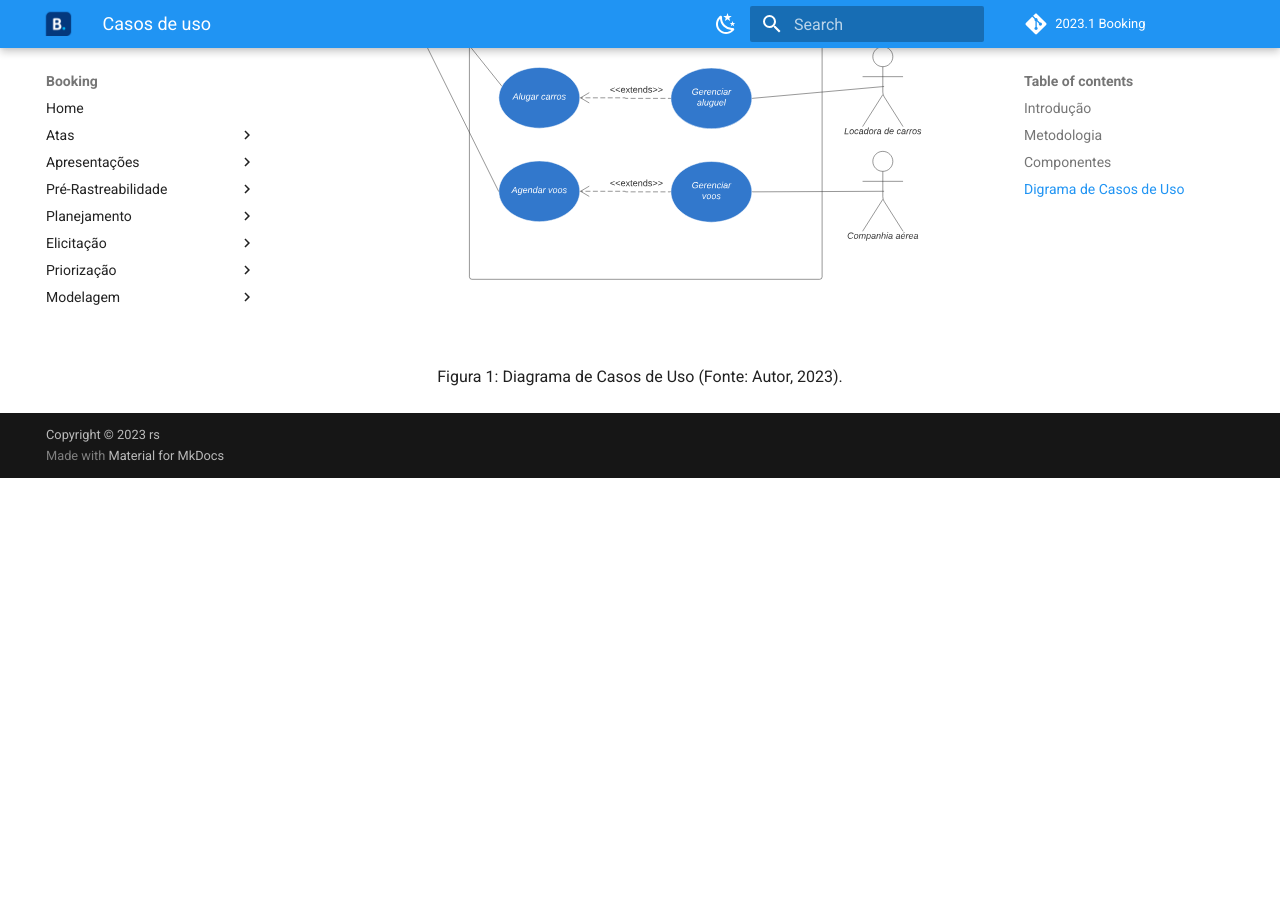
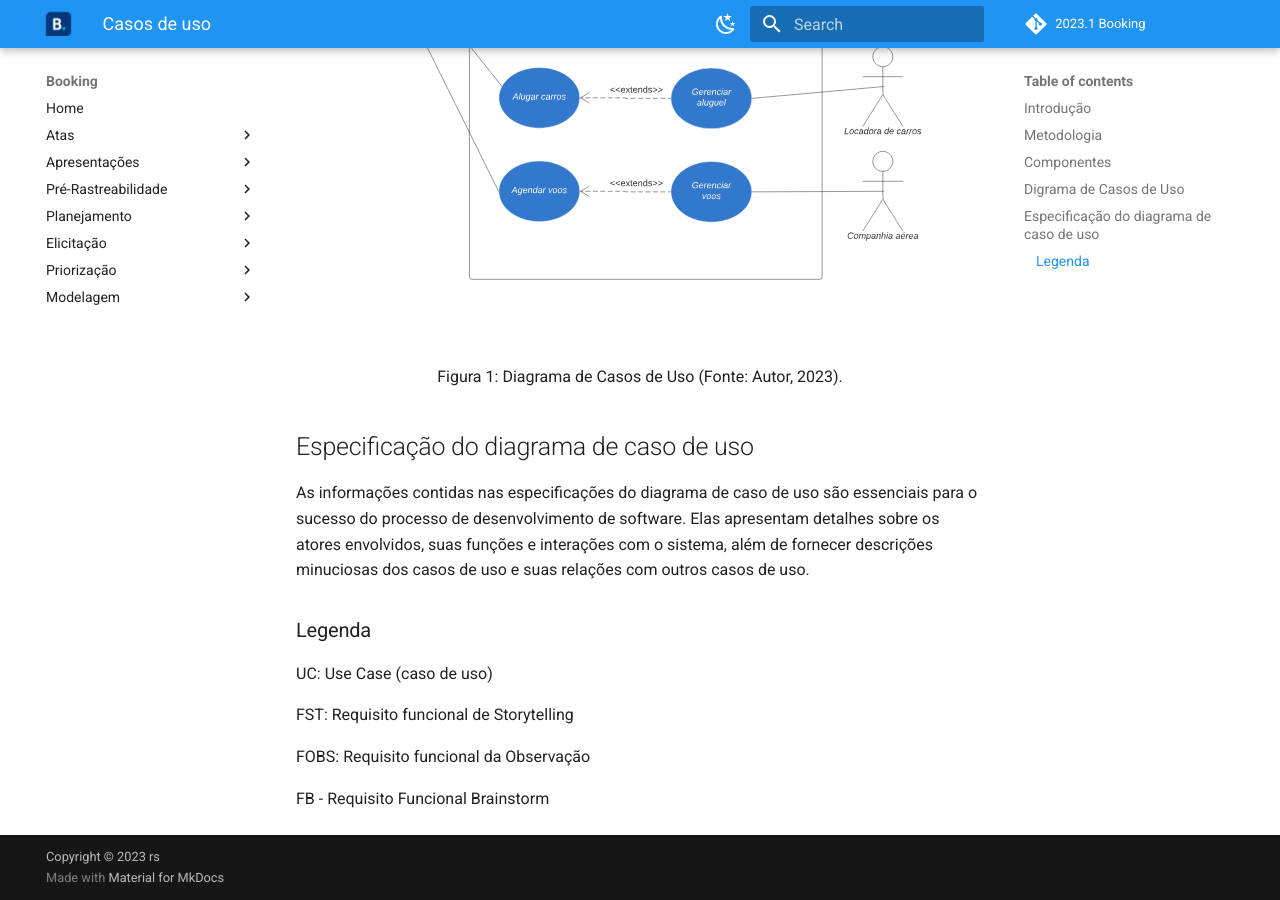
Before and after one commit to Requisitos-de-Software/2023.1-Booking, an MkDocs documentation site: the page built from docs/modelagem/casosDeUso.md, in a window 1280 px wide and 900 px high, scrolled down 2055 px. Built offline with MkDocs 1.6.1 and Material for MkDocs 9.7.7, drawn with Linux system fonts in a browser that asks for light colours; comment, search, counter and statistics services are not loaded; before the commit the page ends 2533 px from its top, so only the background shows below that.

Commit message:
adicionando especificações do diagrama de casos de uso

```diff
--- a/docs/modelagem/casosDeUso.md
+++ b/docs/modelagem/casosDeUso.md
@@ -33,3 +33,17 @@ A Figura 1 mostra o diagrama de casos de uso do sistema do aplicativo Booking.
 <div style="text-align: center">
 <p> Figura 1: Diagrama de Casos de Uso (Fonte: Autor, 2023). </p>
 </div>
+
+## Especificação do diagrama de caso de uso
+
+As informações contidas nas especificações do diagrama de caso de uso são essenciais para o sucesso do processo de desenvolvimento de software. Elas apresentam detalhes sobre os atores envolvidos, suas funções e interações com o sistema, além de fornecer descrições minuciosas dos casos de uso e suas relações com outros casos de uso.
+
+### Legenda
+
+UC: Use Case (caso de uso)
+
+FST: Requisito funcional de Storytelling
+
+FOBS: Requisito funcional da Observação
+
+FB - Requisito Funcional Brainstorm
```
